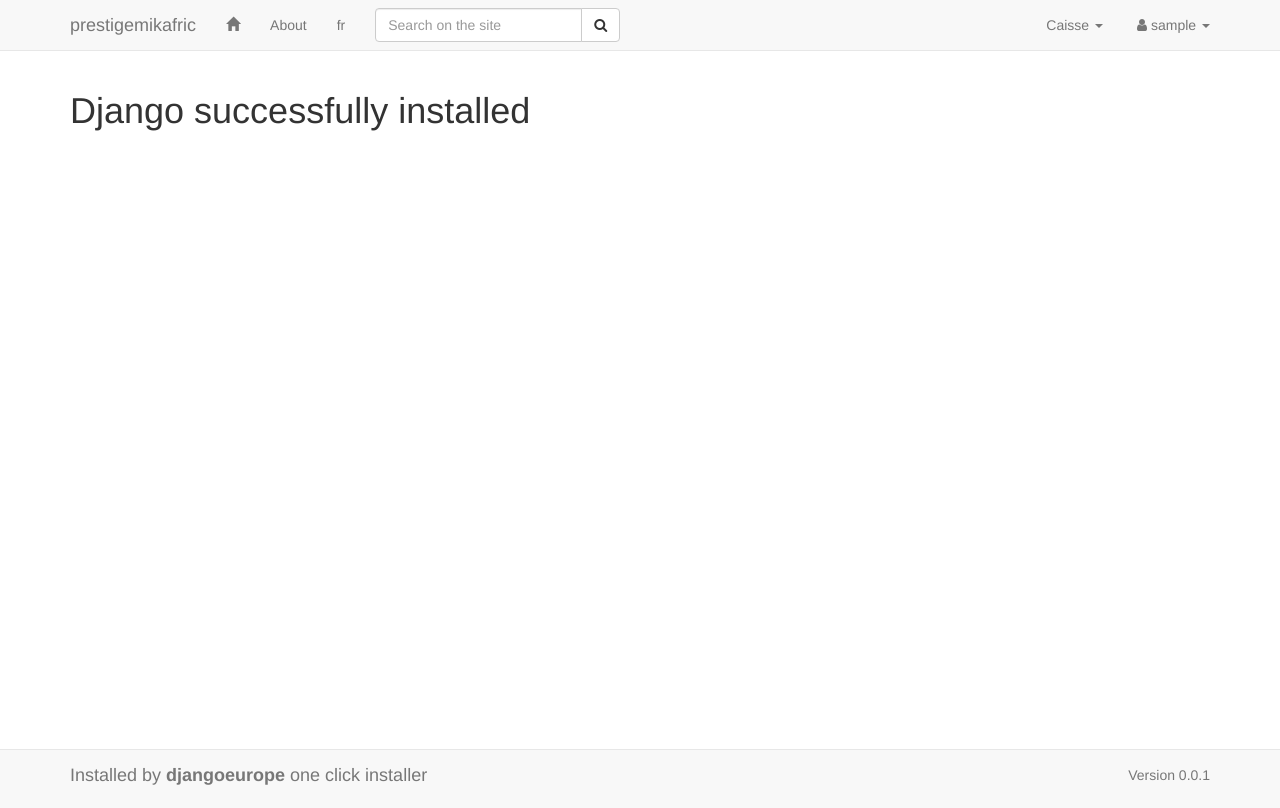
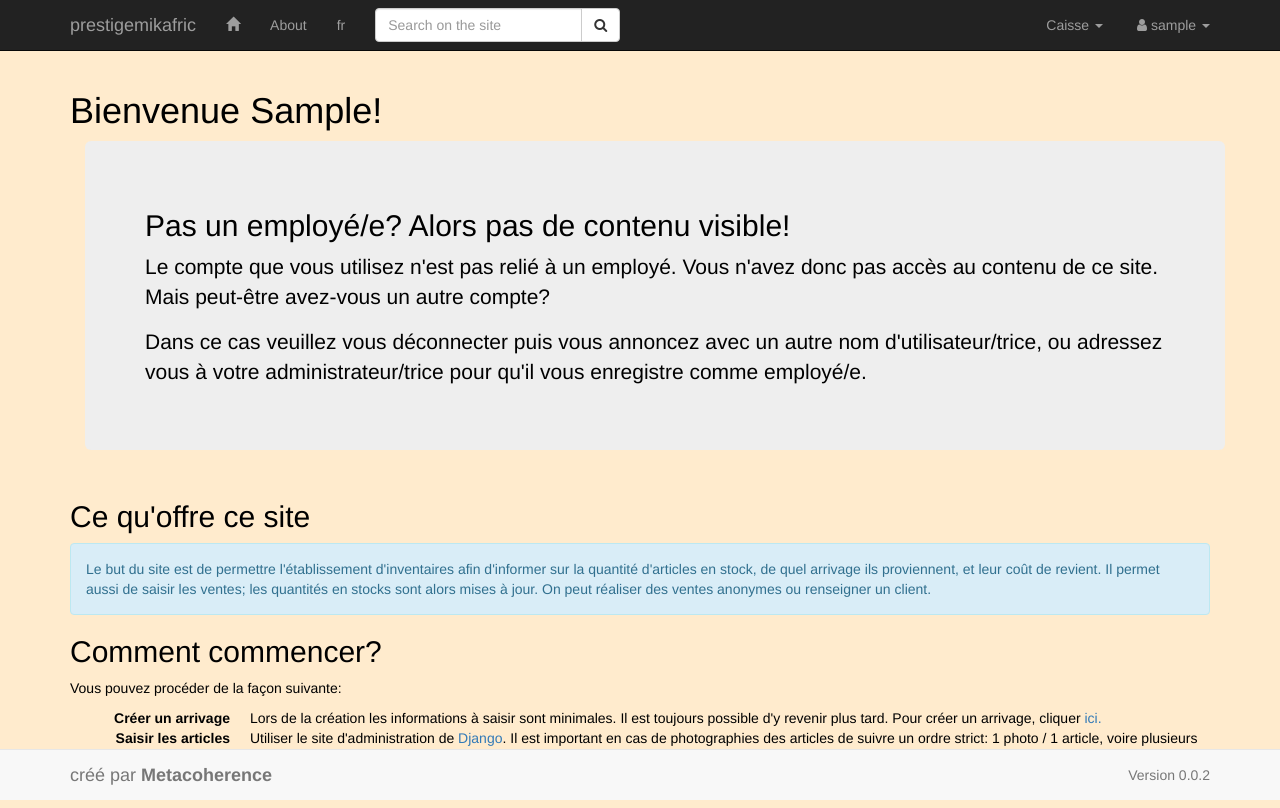
Before and after one commit to OlivierGaillard/zulma, a Django app: page / in a window 1280 px wide. Before the commit the page ends 785 px from the top, so only its background shows below. Run offline with Django 3.2, Linux system fonts and the light colour scheme; the visitor is signed in with stand-in values (Sample User, id 1); data that the repository does not hold is empty; some libraries are stand-ins or nearby versions.

Commit message:
adaptation cosmetique de la home page, et employe test.

```diff
--- a/config/urls.py
+++ b/config/urls.py
@@ -5,6 +5,7 @@ from django.contrib import admin
 from django.contrib.auth import views as auth_views
 from django.views.generic import TemplateView
 from django.views import defaults as default_views
+from dproject.views import IndexView
 
 
 urlpatterns = [
@@ -42,7 +43,7 @@ if 'cms' in settings.INSTALLED_APPS:
     ]
 else:
     urlpatterns += [
-        url(r'^$', TemplateView.as_view(template_name='index.html')),
+        url(r'^$', IndexView.as_view(), name='home'),
     ]
 
 if 'imprint' in settings.INSTALLED_APPS:
--- a/dproject/static/css/project.css
+++ b/dproject/static/css/project.css
@@ -0,0 +1,14 @@
+body
+{
+    color: black;
+    /* box-shadow: 6px 6px 6px; */
+    /* text-decoration: underline; */
+    /* background-image: url('images/logindoor.jpg'); */
+    background-color: blanchedalmond;
+    opacity: 1.0;
+    margin: auto;
+}
+
+#submit-id-submit {
+    margin-top: 10pt;
+}
--- a/dproject/templates/base.html
+++ b/dproject/templates/base.html
@@ -25,7 +25,7 @@
   </head>
 
   <body>
-    <nav class="navbar navbar-default navbar-static-top">
+    <nav class="navbar navbar-default navbar-inverse navbar-static-top">
       <div class="container">
         <div class="navbar-header">
           <button type="button" class="navbar-toggle collapsed" data-toggle="collapse" data-target="#navbar" aria-expanded="false">
@@ -115,10 +115,11 @@
         <div class="container-fluid">
           <div class="container">
             <div class="navbar-header">
-              <a class="navbar-brand" href="https://djangoeurope.com/">{% trans 'Installed by' %} <b>djangoeurope</b> {% trans 'one click installer' %}</a>
+              <a class="navbar-brand" href="http://metacoherence.ch/">{% trans 'créé par' %} <b>Metacoherence</b>
+              </a>
             </div>
             <ul class="nav navbar-nav navbar-right">
-              <li><a>Version 0.0.1</a></li>
+              <li><a>Version 0.0.2</a></li>
             </ul>
           </div>
         </div>
--- a/dproject/templates/index.html
+++ b/dproject/templates/index.html
@@ -4,11 +4,65 @@
 {% block title %}{{ site_name }}{% endblock %}
 
 {% block content %}
-<div class="container">
-  <div class="row">
-    <div class="col-md-12">
-      <h1>{% trans 'Django successfully installed' %}</h1>
-    </div>
-  </div>
+<div id="bienvenue" class="container">
+    {% if request.user.is_authenticated %}
+    <h1>Bienvenue {{ user.first_name|default:user.username }}!</h1>
+       {% if employee %}
+       <p>Votre employeur: {{employee.enterprise}}</p>
+       {% else %}
+       <div class="container">
+         <div class="jumbotron">
+
+         <h2>Pas un employé/e? Alors pas de contenu visible!</h2>
+           <p>
+             Le compte que vous utilisez n'est pas relié à un employé. Vous n'avez donc pas accès
+             au contenu de ce site. Mais peut-être avez-vous un autre compte?
+           </p>
+
+           <p>Dans ce cas veuillez vous déconnecter puis vous
+             annoncez avec un autre nom d'utilisateur/trice, ou
+           adressez vous à votre administrateur/trice pour qu'il vous enregistre comme employé/e.
+           </p>
+         </div>
+       </div>
+       {% endif %}
+    {% else %}
+    <h1>Bienvenue!</h1>
+    {% endif %}
+
+    <h2>Ce qu'offre ce site</h2>
+
+
+
+    <p class="alert alert-info">Le but du site est de permettre l'établissement d'inventaires afin d'informer sur
+        la quantité d'articles en stock, de quel arrivage ils proviennent,
+        et leur coût de revient. Il permet aussi de saisir les ventes; les quantités en stocks sont alors mises
+        à jour. On peut réaliser des ventes anonymes ou renseigner un client.
+    </p>
+
+
+<h2>Comment commencer?</h2>
+    <p>
+        Vous pouvez procéder de la façon suivante:
+    </p>
+
+
+    <dl class="dl-horizontal">
+        <dt>Créer un arrivage</dt>
+          <dd>Lors de la création les informations à saisir sont minimales. Il est
+      toujours possible d'y revenir plus tard. Pour créer un arrivage, cliquer
+          <a href="#">ici.</a>
+          </dd>
+
+        <dt>Saisir les articles</dt>
+        <dd>Utiliser le site d'administration de <a href="admin/">Django</a>. Il est important en cas de photographies des
+        articles de suivre un ordre strict: 1 photo / 1 article, voire plusieurs photos du même article.
+        Car ceci permet de jouer un sript pour lier les photos aux articles. Il est précieux aussi
+        de renseigner le no de photo dans le champ correspondant.</dd>
+
+    </dl>
+
+
+
 </div>
 {% endblock %}
--- /dev/null
+++ b/dproject/views.py
@@ -0,0 +1,16 @@
+from django.views.generic import TemplateView
+from inventory.models import Employee
+
+
+class IndexView(TemplateView):
+    template_name = 'index.html'
+
+    def get_context_data(self, **kwargs):
+        context = super(IndexView, self).get_context_data(**kwargs)
+        user = self.request.user
+        if user.is_authenticated:
+            try:
+                context['employee'] = Employee.objects.get(user=user)
+            except:
+                context['employee'] = None
+        return context
```
